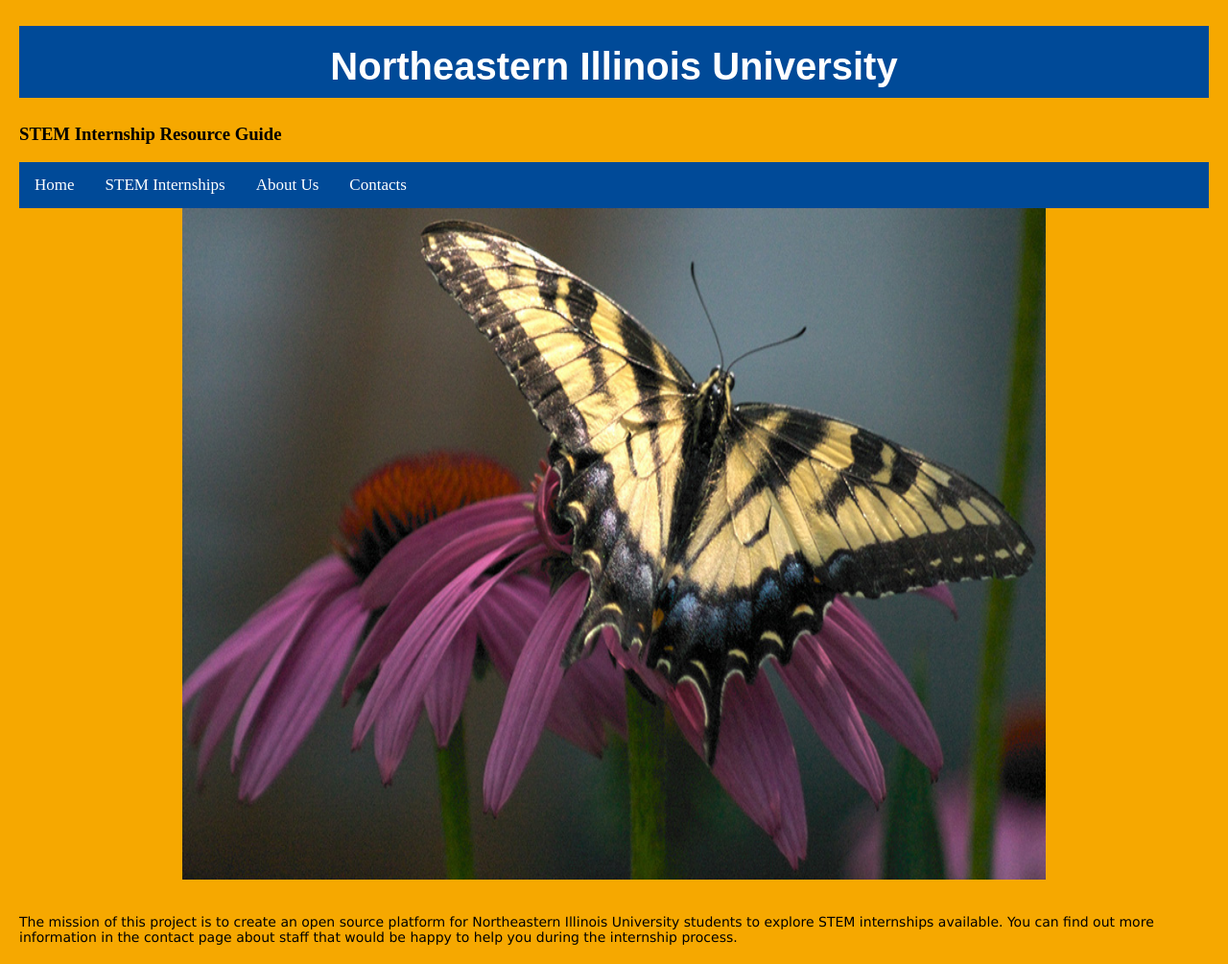
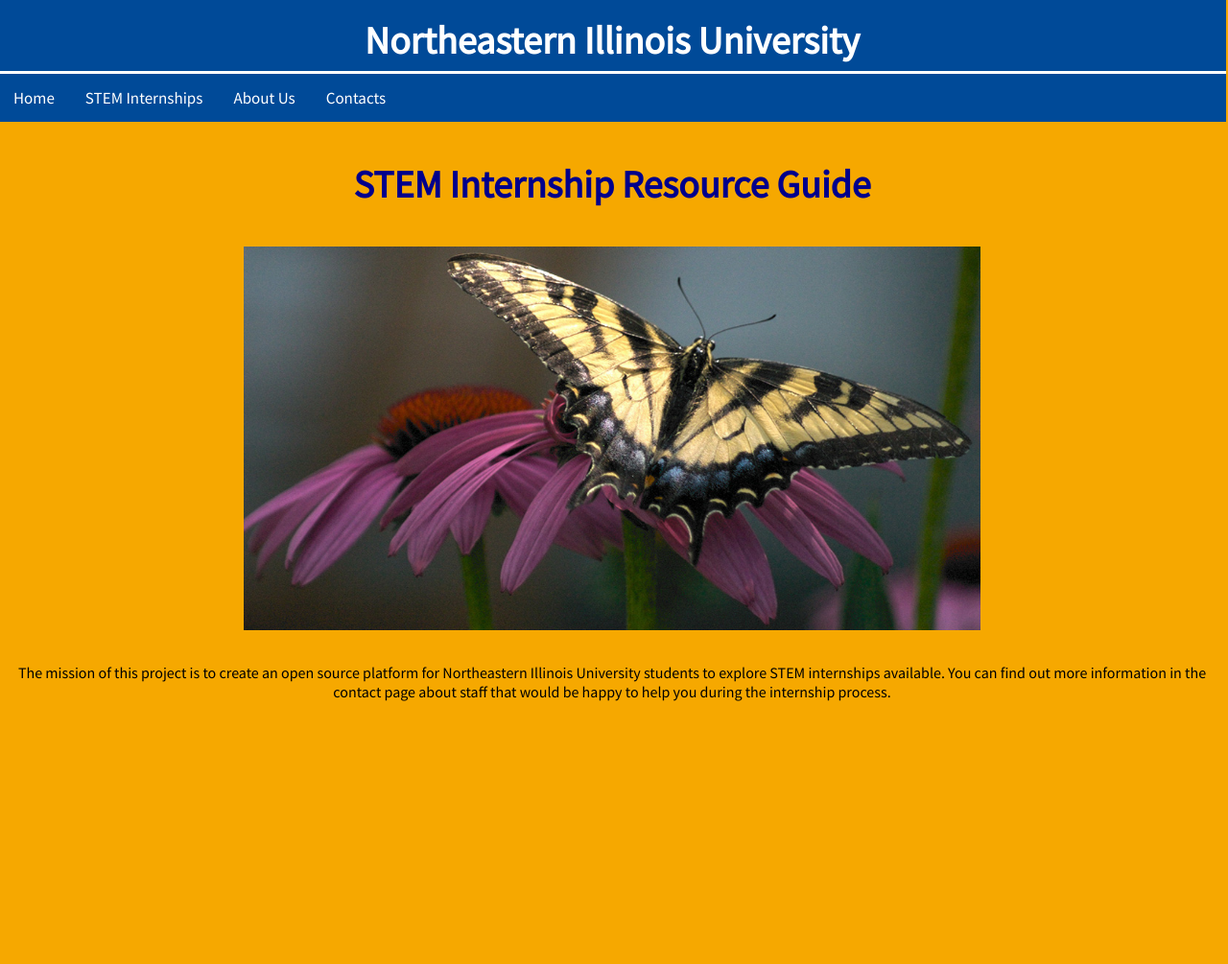
Before and after one commit to sergiolr2201/First-Repo, a Python web app: template Template/FCD_Home.html in a window 1280 px wide. Shown: the whole page at 96% size. After the commit the page ends 731 px from the top, so only its background shows below. Run offline with Jinja, Linux system fonts and the light colour scheme; the template is opened without the code that fills it, so the values that code supplies are empty.

Commit message:
Final FIles for presentation

```diff
--- a/Template/FCD_Contact.html
+++ b/Template/FCD_Contact.html
@@ -19,6 +19,7 @@
 	<div class="contact-section">
     <h2>Contacts</h2>
 	<h3>Northeastern Illinois University staff would love to support you! Please reach out to the following staff who can help you during the internship application process.</h3>
+
 	<div id="rows">
 		<div>
 			<h4>Dr. Maria Luna-Duarte</h4>
@@ -30,7 +31,6 @@
 			<div>
 			<h4>Rebeca Lamadrid-Quevedo</h4>
 			<h4>Email: m-lamadrid-quevedo@neiu.edu</h4>
-			<h4>(773) 442-4095</h4>
 			<h4>Assistant Director of Northeastern Illinois University</h4>
 			</div>
 			<div>
--- a/Template/FCD_Home.html
+++ b/Template/FCD_Home.html
@@ -1,12 +1,12 @@
 <!DOCTYPE html>
 
 <head>
-	<link href="static/FCD_Home.css" rel="stylesheet" type="text/css"/>
+	<link href="/static/FCD_Home.css" rel="stylesheet" type="text/css"/>
+    <link href="https://fonts.googleapis.com/css?family=Source+Sans+Pro&display=swap" rel="stylesheet">
 </head>
 
 <body>
     <h1>Northeastern Illinois University</h1>
-    <h3> STEM Internship Resource Guide</h3>
 
 <div class="topnav">
   <a class="#active" href="/">Home</a>
@@ -14,13 +14,13 @@
   <a href="/aboutpage">About Us</a>
   <a href="/contact">Contacts</a>
 </div>
-
+<h3> STEM Internship Resource Guide</h3>
 	<div class="idk">
     <img src="static/visual-reverse-image-search-v2_intro.jpg"
     alt="Butterfly"
-    style="width:900px;height:700px; style=center">
+    style="width:600px;height:400px; display: block; margin-left: auto; margin-right: auto; width: 60%;">
 	</div>
 
     <br>
-		<p> The mission of this project is to create an open source platform for Northeastern Illinois University students to explore STEM internships available. You can find out more information in the contact page about staff that would be happy to help you during the internship process. </p>
+		<p style="text-align: center;"> The mission of this project is to create an open source platform for Northeastern Illinois University students to explore STEM internships available. You can find out more information in the contact page about staff that would be happy to help you during the internship process. </p>
 </body>
--- a/static/FCD_Home.css
+++ b/static/FCD_Home.css
@@ -1,6 +1,9 @@
 body{
-	margin: 20px;
+    position: relative;
+    top:-60px;
+    left:-10px;
 	background-color: #f6a800;
+    width: 100%;
 }
 
 #content{
@@ -10,6 +13,7 @@ body{
 	padding-left: 3%;
 }
 h2{
+    font-family: "Source Sans Pro", sans-serif;
 	background color: #004a98;
 	text-align: center;
 	background-color: #004a98;
@@ -19,10 +23,12 @@ h2{
 }
 /* Add a black background color to the top navigation */
 .topnav {
+    font-family: "Source Sans Pro", sans-serif;
   background-color: #004a98;
   overflow: auto;
   position: relative;
-	top: 0;
+    border-top: solid white;
+    width: 100%;
 }
 
 /* Style the links inside the navigation bar */
@@ -51,7 +57,8 @@ h2{
 
 p, ul, ol{
 	color: #000000;
-	font: 14px verdana, arial, sans-serif;
+	font: 14px;
+    font-family: "Source Sans Pro", sans-serif;
 }
 
 #side{
@@ -74,14 +81,17 @@ h1{
 	background-color: #004a98;
 	width: 100%;
 	text-align: center;
-    top: -30px;
+    position: relative;
+    bottom: -30px;
     padding-top: 20px;
     padding-bottom: 10px;
 }
 
 h3{
-	color: black;
-	font: 21px, arial, verdana, sans-serif;
+	color: darkblue;
+	font-family: "Source Sans Pro", sans-serif;
+    font-size: 40px;
+    text-align: center;
 	/*text-align: start;*/
 }
 
--- a/static/FCD_Internships.css
+++ b/static/FCD_Internships.css
@@ -156,6 +156,7 @@ button {
 }
 
 h3{
+    color: darkblue;
 	position: relative;
 	top: -40px;
 	text-align: center;
```
Also changed, not shown: static/FCD_About_page.css (+103 -0 lines), static/FCD_Contact.css (+9 -4 lines).
